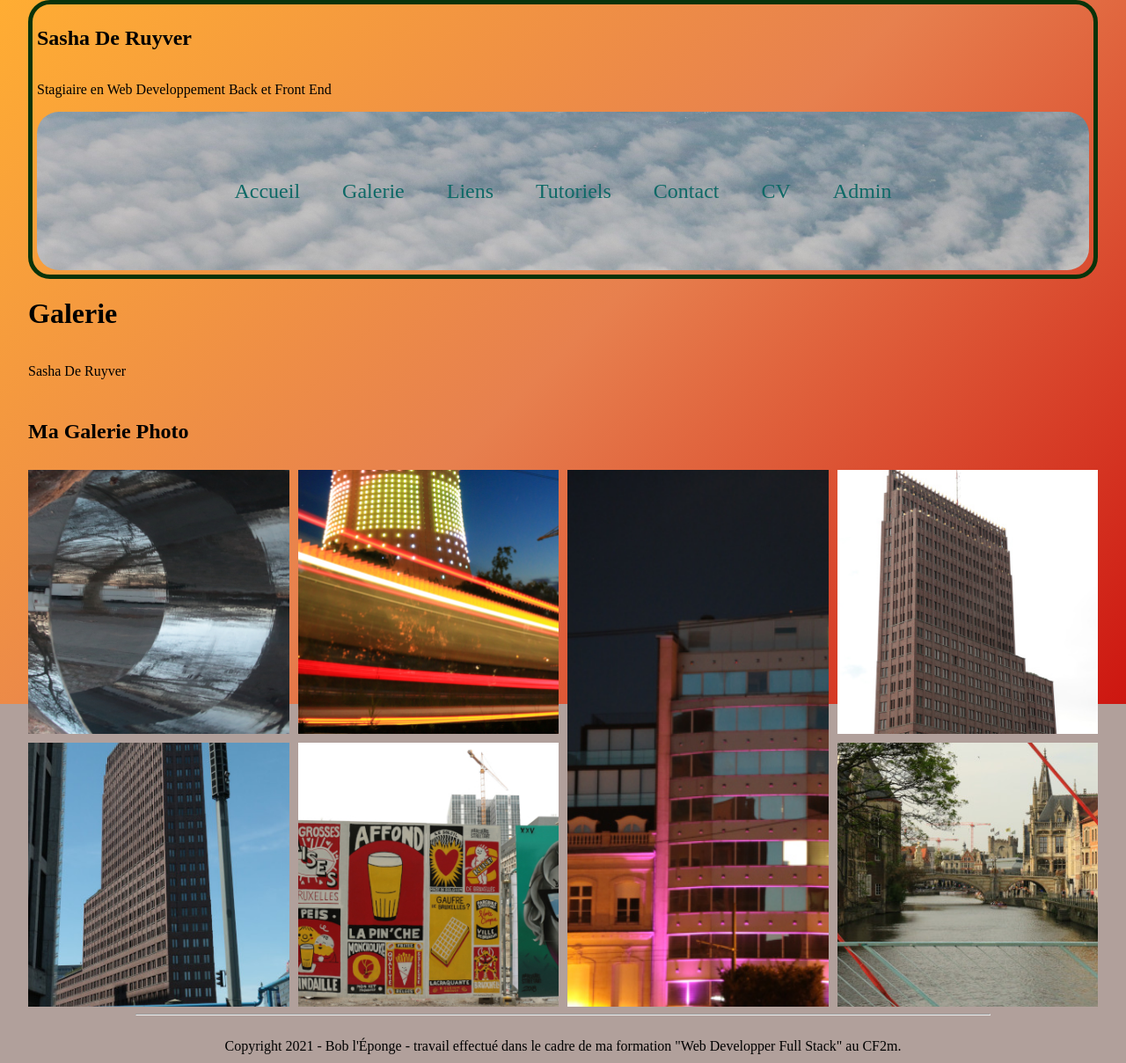
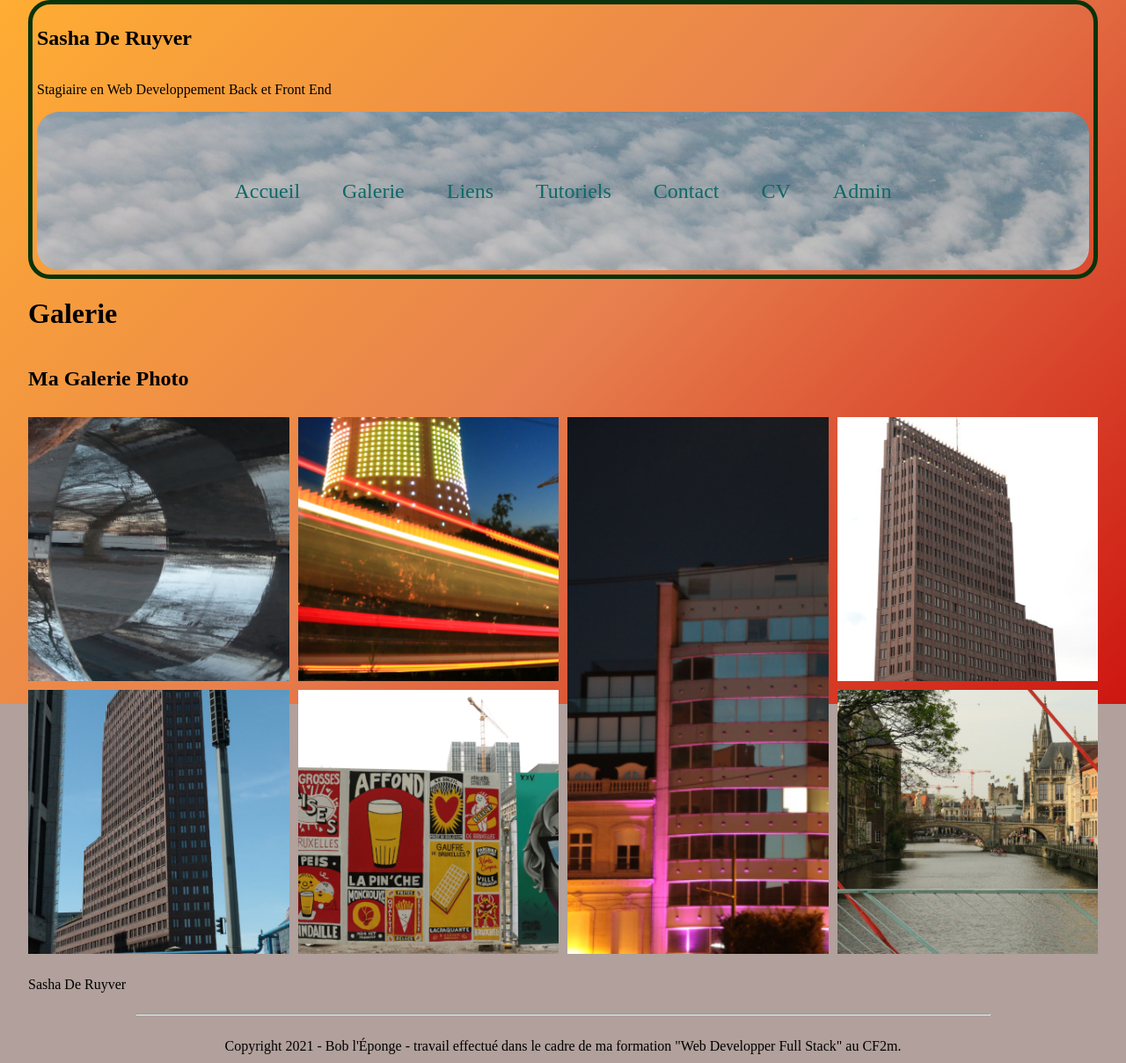
Before and after one commit to SashaKlash/SashaKlash.github.io, a PHP site: page /import/galerie.php in a window 1280 px wide. Shown: the whole page at 88% size. Run offline with PHP 8.4, Linux system fonts and the light colour scheme.

Commit message:
modification gallery.css

```diff
--- a/portefolio-construction/css/gallery.css
+++ b/portefolio-construction/css/gallery.css
@@ -5,7 +5,6 @@
     grid-template-rows:auto;
     grid-gap:10px;
     grid-template-areas:
-    "gallery-p gallery-p gallery-p gallery-p"
     "gallery-h2 gallery-h2 gallery-h2 gallery-h2"
     "img1 img2 img3 img4"
     "img5 img6 img3 img7";
@@ -21,10 +20,6 @@
 }
 
 /* Images */
-#index-gallery p{
-    grid-area: gallery-p;
-}
-
 #index-gallery h2{
     grid-area: gallery-h2;
 }
@@ -56,7 +51,7 @@
 }
 #index-gallery .img7 {
     grid-area:img7;
-    background-image: url("/portefolio-construction/images/img/thumb/img7.JPG");
+    background-image: url("/portefolio-construction/images/thumb/img7.JPG");
 }
 
 /* Gallery image titles */
```
